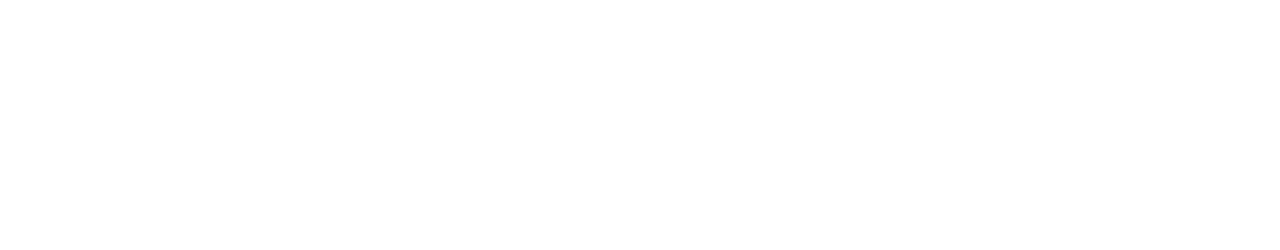
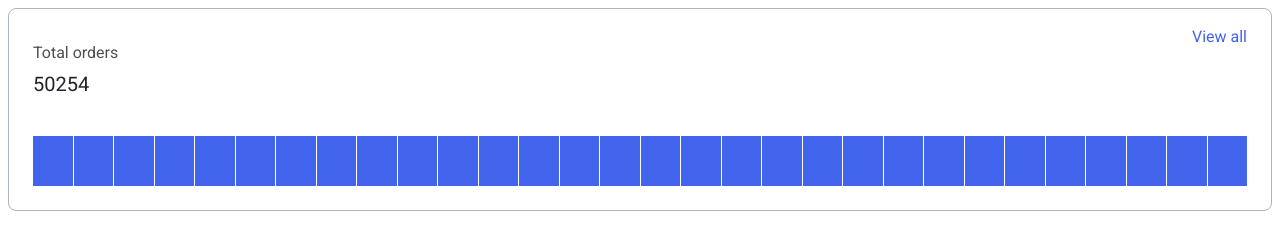
Before and after one commit to js-tasks-ru/htmlcss-20220414_lena4ertik, a website: page 04-lection2/01-histogram/index.html in a window 1280 px wide. Drawn offline with Linux system fonts and the light colour scheme.

Commit message:
Добавлено решение по гистограмме

```diff
--- a/04-lection2/01-histogram/histogram.css
+++ b/04-lection2/01-histogram/histogram.css
@@ -0,0 +1,50 @@
+.histogram {
+    box-sizing: border-box;
+    background: #FFFFFF;
+    border: 1px solid #ACB5BD;
+    border-radius: 8px;
+    font-family: 'Inter';
+    font-style: normal;
+    font-weight: 400;
+    width: 100%;
+    padding: 16px 24px 24px 24px;
+}
+.histogram__header {
+    display: flex;
+    justify-content: space-between;
+    font-size: 16px;
+    line-height: 24px;
+}
+.histogram__title {
+    color: #212429;
+    opacity: 0.8;
+    margin-bottom: 0;
+}
+.histogram__link {
+    display: block;
+    color: #4263EB;
+    text-decoration: none;
+}
+.histogram__total {
+    font-size: 20px;
+    line-height: 26px;
+    color: #212429;
+    margin-bottom: 39px;
+    margin-top: 6px;
+    display: block;
+}
+.histogram__bars {
+    display: flex;
+    justify-content: stretch;
+    flex-wrap: nowrap;
+    width: 100%;
+    height: 50px;
+}
+.histogram__bar {
+    flex: 1 0 auto;
+    background-color: #4263EB;
+    margin-right: 1px;
+}
+.histogram__bar:last-child {
+    margin-right: 0;
+}
--- a/04-lection2/01-histogram/index.html
+++ b/04-lection2/01-histogram/index.html
@@ -6,6 +6,44 @@
         <link rel="stylesheet" href="./histogram.css">
     </head>
     <body>
-
+        <div class="histogram">
+            <div class="histogram__header">
+                <p class="histogram__title">Total orders</p>
+                <a href="#" class="histogram__link">View all</a>
+            </div>
+            <p class="histogram__total">50254</p>
+            <div class="histogram__bars">
+                <div class="histogram__bar" ctyle="height:100%"></div>
+                <div class="histogram__bar" ctyle="height:70%"></div>
+                <div class="histogram__bar" ctyle="height:40%"></div>
+                <div class="histogram__bar" ctyle="height:80%"></div>
+                <div class="histogram__bar" ctyle="height:30%"></div>
+                <div class="histogram__bar" ctyle="height:500%"></div>
+                <div class="histogram__bar" ctyle="height:60%"></div>
+                <div class="histogram__bar" ctyle="height:20%"></div>
+                <div class="histogram__bar" ctyle="height:40%"></div>
+                <div class="histogram__bar" ctyle="height:70%"></div>
+                <div class="histogram__bar" ctyle="height:90%"></div>
+                <div class="histogram__bar" ctyle="height:30%"></div>
+                <div class="histogram__bar" ctyle="height:20%"></div>
+                <div class="histogram__bar" ctyle="height:50%"></div>
+                <div class="histogram__bar" ctyle="height:70%"></div>
+                <div class="histogram__bar" ctyle="height:90%"></div>
+                <div class="histogram__bar" ctyle="height:100%"></div>
+                <div class="histogram__bar" ctyle="height:20%"></div>
+                <div class="histogram__bar" ctyle="height:60%"></div>
+                <div class="histogram__bar" ctyle="height:40%"></div>
+                <div class="histogram__bar" ctyle="height:20%"></div>
+                <div class="histogram__bar" ctyle="height:70%"></div>
+                <div class="histogram__bar" ctyle="height:50%"></div>
+                <div class="histogram__bar" ctyle="height:30%"></div>
+                <div class="histogram__bar" ctyle="height:10%"></div>
+                <div class="histogram__bar" ctyle="height:80%"></div>
+                <div class="histogram__bar" ctyle="height:20%"></div>
+                <div class="histogram__bar" ctyle="height:40%"></div>
+                <div class="histogram__bar" ctyle="height:70%"></div>
+                <div class="histogram__bar" ctyle="height:50%"></div>
+            </div>
+        </div>
     </body>
 </html>
--- a/assets/css/main.css
+++ b/assets/css/main.css
@@ -4,6 +4,7 @@
 @import '../../components/header/header.css';
 @import '../../components/page/page.css';
 @import '../../components/preview/preview.css';
+@import '../../components/card/card.css';
 :root {
     --white: #ffffff;
     --black: #212429;
@@ -22,7 +23,9 @@
     --primary: var(--blue);
     --secondary: var(--purple);
 }
-
+html, body {
+    height: 100%;
+}
 * {
     font-family: 'Roboto', sans-serif;
 }
--- /dev/null
+++ b/components/card/card.css
@@ -0,0 +1,8 @@
+.card {
+    width: 350px;
+    height: 367px;
+    background: blue;
+    box-shadow: 0px 2px 4px rgba(33, 36, 41, 0.05);
+    border-radius: 12px;
+    margin: 15px;
+}
--- a/components/container/container.css
+++ b/components/container/container.css
@@ -1,4 +1,6 @@
 .container {
     max-width: 1110px;
     margin: 0 auto;
+    display: flex;
+
 }
--- a/components/footer/foooter.css
+++ b/components/footer/foooter.css
@@ -1,8 +1,9 @@
 .footer {
-    height: 200px;
+    height: 100px;
     background-color: #fff;
     text-align: center;
-
+    display: flex;
+    flex-direction: column;
 }
 .footer__title {
     font-family: 'Inter';
--- a/components/header/header.css
+++ b/components/header/header.css
@@ -1,6 +1,8 @@
 .header {
     background-color: #fff;
     padding: 96px 0 77px;
+
+
 }
 .header__title {
     font-family: 'Inter';
--- a/components/page/page.css
+++ b/components/page/page.css
@@ -1,3 +1,9 @@
 .page {
     height: 100%;
+    display: flex;
+    flex-direction: column;
 }
+.page__main {
+    flex-grow: 1;
+
+}
--- a/components/preview/preview.css
+++ b/components/preview/preview.css
@@ -1,4 +1,7 @@
 .preview {
     background-color: #F9FAFC;
-    height: 400px;
 }
+.preview__inner {
+    display: flex;
+    justify-content: space-between;
+    /*flex-wrap: wrap;*/
```
Also changed, not shown: index.html (+12 -19 lines).
